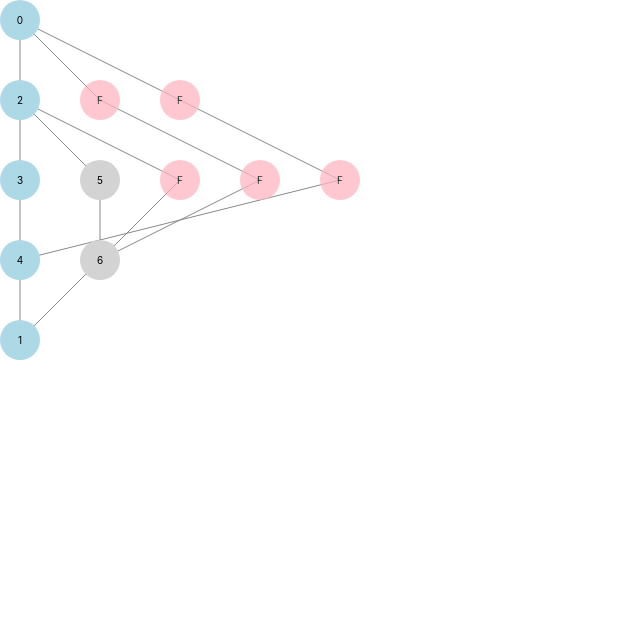
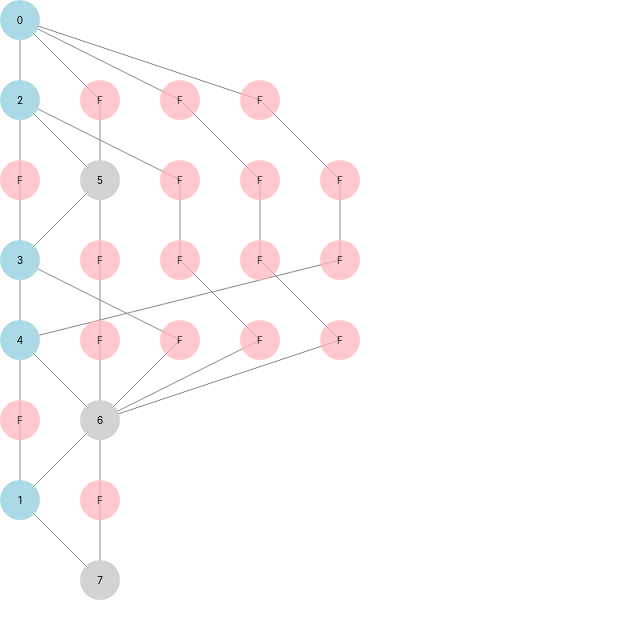
Before and after one commit to Michaeladze/graph, a React (Create React App) app: page / in a window 1280 px wide. Shown: the top 638 px of the page, without its empty margins (0-640 px from the left). Built offline with nearby package versions, Linux system fonts and the light colour scheme.

Commit message:
[3] Ordering

```diff
--- a/src/LayeredGraph/index.ts
+++ b/src/LayeredGraph/index.ts
@@ -14,20 +14,26 @@ export class LayeredGraph {
 
   /** Инициализируем граф */
   public init(): any {
-    console.log(this.data)
-    /** создаем структуру графа */
+    console.log(this.data);
+
+    /** [1] Создаем структуру графа */
     this.graph = createGraph(this.data);
 
     let edges: IEdge[] = [...this.data.edges];
 
-    /** Распределяем узлы по уровням */
+    /** [2] Распределяем узлы по вертикали */
     const elementsOnRank: IMatrix = ranking(this.data, this.graph);
 
-    /** Распределяем узлы по горизонтали */
-    const matrix: IMatrix = ordering(this.data, this.graph, elementsOnRank);
+    /** [3] Распределяем узлы по горизонтали */
+    const matrix: IMatrix = ordering(this.graph, elementsOnRank);
 
-    /** Вставляем фейковые узлы */
+    /** [4] Вставляем фейковые узлы */
     edges = insertFakeNodes(edges, this.graph, matrix);
+
+    /** [5] Рисуем ребра */
+    setTimeout(() => {
+      drawEdges(edges, this.graph);
+    }, 500);
 
     /** Создаем массив узлов с координатами */
     const nodes: any = Object.keys(this.graph).map((n: string) => {
@@ -40,10 +46,6 @@ export class LayeredGraph {
       }
     });
 
-    setTimeout(() => {
-      drawEdges(edges, this.graph);
-    }, 500);
-
     console.log(this.graph);
     return nodes;
   }
--- a/src/LayeredGraph/insertFakeNodes.ts
+++ b/src/LayeredGraph/insertFakeNodes.ts
@@ -20,7 +20,6 @@ export const insertFakeNodes = (edges: IEdge[], graph: IGraph, matrix: IMatrix):
   edges.forEach((edge: IEdge, i: number) => {
     let delta: number = graph[edge.from].y - graph[edge.to].y;
     if (Math.abs(delta) > 1) {
-      console.log(edge.from, edge.to)
       /** Если ребро не соединяет соседние узлы процесса и ребро пересекает >1 уровня, вставляем фейковый узел */
       indexesToRemove = insertFakeNode(edge.from, edge.to, graph, edges, i, matrix, delta, indexesToRemove);
     }
--- a/src/LayeredGraph/ordering.ts
+++ b/src/LayeredGraph/ordering.ts
@@ -1,6 +1,16 @@
-import { IEntry, IGraph, IGraphData, IMatrix, INumberMap } from './interfaces/interfaces';
+import { IEntry, IGraph, IMatrix } from './interfaces/interfaces';
+import { rearrangeMatrix } from './rearrangeMatrix';
 
-export const ordering = (data: IGraphData, graph: IGraph, elementsOnRank: IMatrix): IMatrix => {
+/** [Описание]
+ * [1] В порядке добавления на уровень выводим узлы в ряд
+ * [2] В каждом ряду ищем (parent)-->(child) структуру
+ * [3] Если находим, сдвигаем (child) на уровень вниз
+ * [4] Перераспределяем узлы в матрице */
+
+/** Функция распределения узлов по горизонтали
+ * @param graph - граф
+ * @param elementsOnRank - матрица элементов */
+export const ordering = (graph: IGraph, elementsOnRank: IMatrix): IMatrix => {
 
   /** Копируем массив */
   const matrix: IMatrix = [...elementsOnRank];
@@ -14,41 +24,33 @@ export const ordering = (data: IGraphData, graph: IGraph, elementsOnRank: IMatri
   }
 
   /** Ищем parent-child структуры и сдвигаем граф */
-  // findParentChild(graph, elementsOnRank);
-
-  return matrix;
+  return findParentChild(graph, matrix);
 }
 
 /** Находим узлы на одном уровне и если они являются parent->child структурой, растаскиваем их на разные уровни
  * @param graph - граф
  * @param elementsOnRank - массив количества узлов на уровне */
-function findParentChild(graph: IGraph, elementsOnRank: IMatrix) {
+function findParentChild(graph: IGraph, elementsOnRank: IMatrix): IMatrix {
 
-  /** [1] Находим уровни, где больше 1 узла */
-  const entries: INumberMap<IEntry[]> = Object.entries(graph)
-    .filter((e: IEntry) => elementsOnRank[e[1].y].length > 1)
-    .reduce((acc: INumberMap<IEntry[]>, e: IEntry) => {
-      if (acc[e[1].y] === undefined) {
-        acc[e[1].y] = [];
-      }
-      acc[e[1].y].push(e);
-      return acc;
-    }, {});
+  /** Не эффективно */
+  for (let rank: number = 0; rank < elementsOnRank.length; rank++) {
+    const rankNodes: number[] = elementsOnRank[rank] as number[];
 
-
-  /** [2] В каждом ряду ищем пары parent->child. Не супер эффективно, к сожалению */
-  for (const rank in entries) {
-    const nodes: number[] = entries[rank].map((e: IEntry) => +e[0]);
-    entries[rank].forEach((e: IEntry) => {
-      for (let i = 0; i < e[1].children.length; i++) {
-        const index: number = nodes.indexOf(e[1].children[i]);
-        /** Если находим, меняем child координаты и родительне является ущлов процесса */
+    rankNodes.forEach((node: number | undefined) => {
+      graph[node as number].children.forEach((child: number) => {
+        const index: number = rankNodes.indexOf(child);
+        /** Если находим... */
         if (index >= 0) {
-          shiftRanks(+rank, +e[0], nodes[index], graph);
+          /** Меняем child координаты и родительне является ущлов процесса */
+          shiftRanks(rank, (node as number), (rankNodes[index] as number), graph);
+          /** И перераспределяем узлы в матрице */
+          elementsOnRank = rearrangeMatrix(graph);
         }
-      }
+      })
     })
   }
+
+  return elementsOnRank;
 }
 
 /** Сдвигаем уровни
@@ -57,10 +59,11 @@ function findParentChild(graph: IGraph, elementsOnRank: IMatrix) {
  * @param child - дочерний узел
  * @param graph - граф */
 function shiftRanks(rank: number, parent: number, child: number, graph: IGraph) {
+  console.log(`${parent}-->${child}`);
   /** Сортируем граф по уровням */
   const entries: IEntry[] = Object.entries(graph).sort((a: IEntry, b: IEntry) => a[1].y - b[1].y);
 
-  /** Если передвигаемый (дочерний) узел связан с узлом процесса на новом уровне, двигаем процесс */
+  /** Родственные элементы дочернего узла */
   const relatives: number[] = [...graph[child].children, ...graph[child].parents];
   /** Узел процессса на уровне rank */
   const processNode: IEntry = entries.find((e: IEntry) =>
@@ -70,7 +73,7 @@ function shiftRanks(rank: number, parent: number, child: number, graph: IGraph)
     /** Новый уровень */
     let startShiftingRank: number = rank
 
-    /** Задваем сдвиг на 1 уровень вниз */
+    /** Задаем сдвиг на 1 уровень вниз */
     if (relatives.indexOf(+processNode[0]) >= 0) {
       startShiftingRank = rank + 1;
     }
@@ -89,7 +92,7 @@ function shiftRanks(rank: number, parent: number, child: number, graph: IGraph)
   }
 
   /** Ставим дочерний узел под родительский. Если он является частью процесса, то меняем только Y */
-  if (!graph[child].process  && !graph[parent].process) {
+  if (!graph[child].process && !graph[parent].process) {
     graph[child].x = graph[parent].x;
   }
   graph[child].y = graph[parent].y + 1;
--- /dev/null
+++ b/src/LayeredGraph/rearrangeMatrix.ts
@@ -0,0 +1,18 @@
+/** Перерисовываем матрицу. Это быстрее и проще, чем пересчитывать индексы */
+import { IGraph, IMatrix } from './interfaces/interfaces';
+
+/** Перераспределение узлов в матрице
+ * @param graph - граф */
+export const rearrangeMatrix = (graph: IGraph): IMatrix => {
+  const matrix: IMatrix = [];
+
+  for (const key in graph) {
+    if (matrix[graph[key].y] === undefined) {
+      matrix[graph[key].y] = [];
+    }
+
+    matrix[graph[key].y][graph[key].x] = +key;
+  }
+
+  return matrix;
+}
--- a/src/mocks/mocks1.ts
+++ b/src/mocks/mocks1.ts
@@ -50,7 +50,35 @@ export default {
     },
     {
       from: 5,
+      to: 3
+    },
+    {
+      from: 0,
+      to: 5
+    },
+    {
+      from: 5,
       to: 6
+    },
+    {
+      from: 6,
+      to: 7
+    },
+    {
+      from: 4,
+      to: 6
+    },
+    {
+      from: 7,
+      to: 1
+    },
+    {
+      from: 6,
+      to: 1
+    },
+    {
+      from: 6,
+      to: 3
     },
     {
       from: 2,
@@ -59,10 +87,6 @@ export default {
     {
       from: 0,
       to: 6
-    },
-    {
-      from: 6,
-      to: 1
     },
     {
       from: 0,
```
